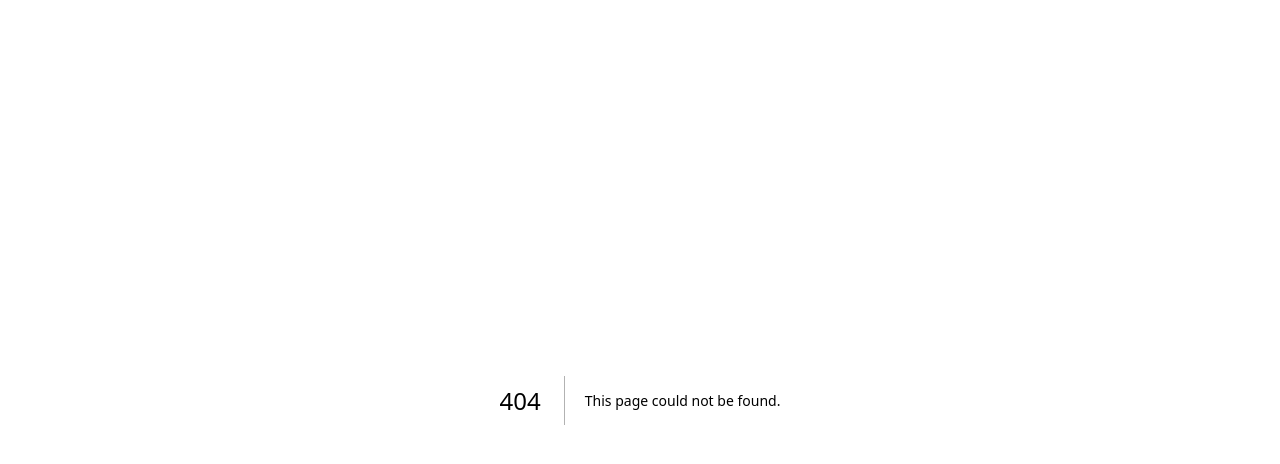
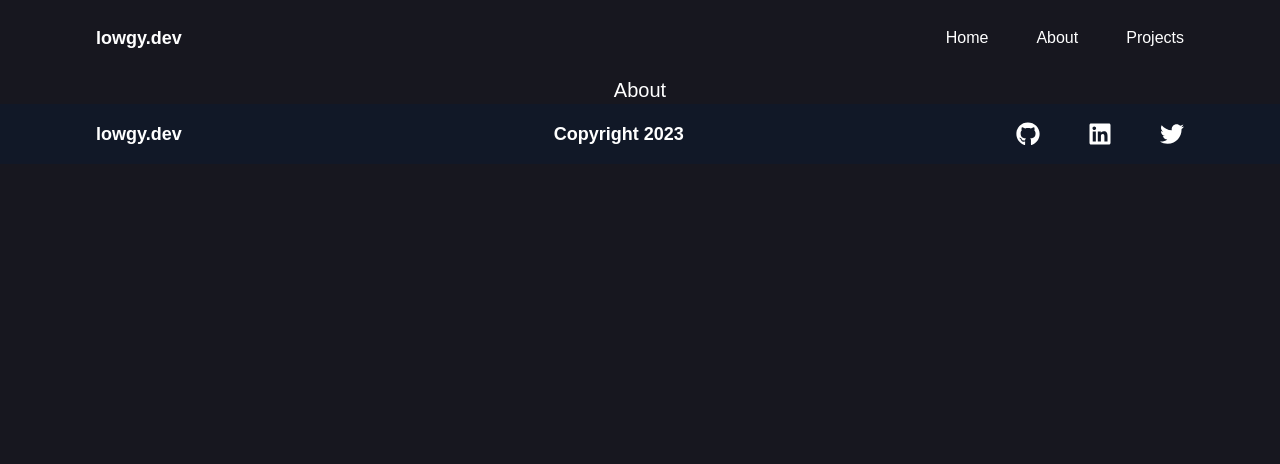
Before and after one commit to Lowgy/lowgy-dev, a Next.js app: page /about in a window 1280 px wide. Before the commit this address had no page. Shown: the top 464 px of the page. Built offline with nearby package versions, Linux system fonts and the light colour scheme.

Commit message:
Structure setup, Navbar/Footer, Home page started

```diff
--- /dev/null
+++ b/app/about/page.tsx
@@ -0,0 +1,7 @@
+export default function About() {
+  return (
+    <div className="flex justify-center">
+      <div className="text-xl">About</div>
+    </div>
+  );
+}
--- /dev/null
+++ b/app/components/footer.tsx
@@ -0,0 +1,27 @@
+import { FaGithub, FaLinkedin, FaTwitter } from 'react-icons/fa';
+export default function Footer() {
+  return (
+    <footer className="py-4 bg-gray-900">
+      <div className="container mx-auto px-8 md:px-14 lg:px-24 w-full">
+        <div className="flex flex-col md:flex-row justify-between items-center">
+          <div className="text-lg font-bold pr-10">lowgy.dev</div>
+          <div className="text-lg font-bold">Copyright 2023</div>
+          <div className="flex space-x-12 items-center">
+            <a href="">
+              {' '}
+              <FaGithub size={24} />{' '}
+            </a>
+            <a href="">
+              {' '}
+              <FaLinkedin size={24} />{' '}
+            </a>
+            <a href="">
+              {' '}
+              <FaTwitter size={24} />{' '}
+            </a>
+          </div>
+        </div>
+      </div>
+    </footer>
+  );
+}
--- /dev/null
+++ b/app/components/navbar.tsx
@@ -0,0 +1,28 @@
+export default function Navbar() {
+  return (
+    <header className="py-6">
+      <div className="container flex justify-between items-center mx-auto px-8 md:px-14 lg:px-24 w-full">
+        <div className="text-lg font-bold pr-10">lowgy.dev</div>
+        <div className="hidden md:flex space-x-12 items-center">
+          <a href="/">Home</a>
+          <a href="/about">About</a>
+          <a href="/projects">Projects</a>
+        </div>
+        <div className="md:hidden">
+          <svg
+            width="26"
+            height="18"
+            viewBox="0 0 26 18"
+            fill="none"
+            xmlns="http://www.w3.org/2000/svg"
+          >
+            <path
+              d="M13 17.5H0.25V14.6667H13V17.5ZM25.75 10.4167H0.25V7.58333H25.75V10.4167ZM25.75 3.33333H13V0.5H25.75V3.33333Z"
+              fill="white"
+            />
+          </svg>
+        </div>
+      </div>
+    </header>
+  );
+}
--- a/app/globals.css
+++ b/app/globals.css
@@ -1,110 +1,8 @@
 @tailwind base;
 @tailwind components;
 @tailwind utilities;
-:root {
-  --max-width: 1100px;
-  --border-radius: 12px;
-  --font-mono: ui-monospace, Menlo, Monaco, 'Cascadia Mono', 'Segoe UI Mono',
-    'Roboto Mono', 'Oxygen Mono', 'Ubuntu Monospace', 'Source Code Pro',
-    'Fira Mono', 'Droid Sans Mono', 'Courier New', monospace;
+@import url('https://fonts.googleapis.com/css2?family=Raleway:wght@500&display=swap');
 
-  --foreground-rgb: 0, 0, 0;
-  --background-start-rgb: 214, 219, 220;
-  --background-end-rgb: 255, 255, 255;
-
-  --primary-glow: conic-gradient(
-    from 180deg at 50% 50%,
-    #16abff33 0deg,
-    #0885ff33 55deg,
-    #54d6ff33 120deg,
-    #0071ff33 160deg,
-    transparent 360deg
-  );
-  --secondary-glow: radial-gradient(
-    rgba(255, 255, 255, 1),
-    rgba(255, 255, 255, 0)
-  );
-
-  --tile-start-rgb: 239, 245, 249;
-  --tile-end-rgb: 228, 232, 233;
-  --tile-border: conic-gradient(
-    #00000080,
-    #00000040,
-    #00000030,
-    #00000020,
-    #00000010,
-    #00000010,
-    #00000080
-  );
-
-  --callout-rgb: 238, 240, 241;
-  --callout-border-rgb: 172, 175, 176;
-  --card-rgb: 180, 185, 188;
-  --card-border-rgb: 131, 134, 135;
+.container {
+  width: 100%;
 }
-
-@media (prefers-color-scheme: dark) {
-  :root {
-    --foreground-rgb: 255, 255, 255;
-    --background-start-rgb: 0, 0, 0;
-    --background-end-rgb: 0, 0, 0;
-
-    --primary-glow: radial-gradient(rgba(1, 65, 255, 0.4), rgba(1, 65, 255, 0));
-    --secondary-glow: linear-gradient(
-      to bottom right,
-      rgba(1, 65, 255, 0),
-      rgba(1, 65, 255, 0),
-      rgba(1, 65, 255, 0.3)
-    );
-
-    --tile-start-rgb: 2, 13, 46;
-    --tile-end-rgb: 2, 5, 19;
-    --tile-border: conic-gradient(
-      #ffffff80,
-      #ffffff40,
-      #ffffff30,
-      #ffffff20,
-      #ffffff10,
-      #ffffff10,
-      #ffffff80
-    );
-
-    --callout-rgb: 20, 20, 20;
-    --callout-border-rgb: 108, 108, 108;
-    --card-rgb: 100, 100, 100;
-    --card-border-rgb: 200, 200, 200;
-  }
-}
-
-* {
-  box-sizing: border-box;
-  padding: 0;
-  margin: 0;
-}
-
-html,
-body {
-  max-width: 100vw;
-  overflow-x: hidden;
-}
-
-body {
-  color: rgb(var(--foreground-rgb));
-  background: linear-gradient(
-      to bottom,
-      transparent,
-      rgb(var(--background-end-rgb))
-    )
-    rgb(var(--background-start-rgb));
-}
-
-a {
-  color: inherit;
-  text-decoration: none;
-}
-
-@media (prefers-color-scheme: dark) {
-  html {
-    color-scheme: dark;
-  }
-}
--- a/app/head.tsx
+++ b/app/head.tsx
@@ -1,10 +1,10 @@
 export default function Head() {
   return (
     <>
-      <title>Create Next App</title>
+      <title>lowgy.dev</title>
       <meta content="width=device-width, initial-scale=1" name="viewport" />
       <meta name="description" content="Generated by create next app" />
       <link rel="icon" href="/favicon.ico" />
     </>
-  )
+  );
 }
--- a/app/layout.tsx
+++ b/app/layout.tsx
@@ -1,18 +1,20 @@
-import './globals.css'
+import './globals.css';
+import Navbar from './components/navbar';
+import Footer from './components/footer';
 
 export default function RootLayout({
   children,
 }: {
-  children: React.ReactNode
+  children: React.ReactNode;
 }) {
   return (
     <html lang="en">
-      {/*
-        <head /> will contain the components returned by the nearest parent
-        head.tsx. Find out more at https://beta.nextjs.org/docs/api-reference/file-conventions/head
-      */}
       <head />
-      <body>{children}</body>
+      <body className="bg-body font-raleway text-white">
+        <Navbar />
+        {children}
+        <Footer />
+      </body>
     </html>
-  )
+  );
 }
--- a/app/page.tsx
+++ b/app/page.tsx
@@ -1,91 +1,20 @@
-import Image from 'next/image'
-import { Inter } from '@next/font/google'
-import styles from './page.module.css'
-
-const inter = Inter({ subsets: ['latin'] })
+import Image from 'next/image';
 
 export default function Home() {
   return (
-    <main className={styles.main}>
-      <div className={styles.description}>
-        <p>
-          Get started by editing&nbsp;
-          <code className={styles.code}>app/page.tsx</code>
-        </p>
-        <div>
-          <a
-            href="https://vercel.com?utm_source=create-next-app&utm_medium=appdir-template&utm_campaign=create-next-app"
-            target="_blank"
-            rel="noopener noreferrer"
-          >
-            By{' '}
-            <Image
-              src="/vercel.svg"
-              alt="Vercel Logo"
-              className={styles.vercelLogo}
-              width={100}
-              height={24}
-              priority
-            />
-          </a>
-        </div>
+    <div className="flex flex-row justify-center">
+      <div className="flex flex-col justify-center">
+        <h1 className="text-3xl">Hi There! 👋</h1>
+        <h1 className="text-2xl">I&apos;m Logan Olson</h1>
       </div>
-
-      <div className={styles.center}>
+      <div className="flex flex-col justify-center">
         <Image
-          className={styles.logo}
-          src="/next.svg"
-          alt="Next.js Logo"
-          width={180}
-          height={37}
-          priority
+          src="/home-image.svg"
+          width={450}
+          height={450}
+          alt="Home image"
         />
-        <div className={styles.thirteen}>
-          <Image src="/thirteen.svg" alt="13" width={40} height={31} priority />
-        </div>
       </div>
-
-      <div className={styles.grid}>
-        <a
-          href="https://beta.nextjs.org/docs?utm_source=create-next-app&utm_medium=appdir-template&utm_campaign=create-next-app"
-          className={styles.card}
-          target="_blank"
-          rel="noopener noreferrer"
-        >
-          <h2 className={inter.className}>
-            Docs <span>-&gt;</span>
-          </h2>
-          <p className={inter.className}>
-            Find in-depth information about Next.js features and API.
-          </p>
-        </a>
-
-        <a
-          href="https://vercel.com/templates?framework=next.js&utm_source=create-next-app&utm_medium=appdir-template&utm_campaign=create-next-app"
-          className={styles.card}
-          target="_blank"
-          rel="noopener noreferrer"
-        >
-          <h2 className={inter.className}>
-            Templates <span>-&gt;</span>
-          </h2>
-          <p className={inter.className}>Explore the Next.js 13 playground.</p>
-        </a>
-
-        <a
-          href="https://vercel.com/new?utm_source=create-next-app&utm_medium=appdir-template&utm_campaign=create-next-app"
-          className={styles.card}
-          target="_blank"
-          rel="noopener noreferrer"
-        >
-          <h2 className={inter.className}>
-            Deploy <span>-&gt;</span>
-          </h2>
-          <p className={inter.className}>
-            Instantly deploy your Next.js site to a shareable URL with Vercel.
-          </p>
-        </a>
-      </div>
-    </main>
-  )
+    </div>
+  );
 }
--- /dev/null
+++ b/app/projects/page.tsx
@@ -0,0 +1,7 @@
+export default function Projects() {
+  return (
+    <div className="flex justify-center">
+      <div className="text-xl">Projects</div>
+    </div>
+  );
+}
--- a/package.json
+++ b/package.json
@@ -18,6 +18,7 @@
     "next": "13.1.4",
     "react": "18.2.0",
     "react-dom": "18.2.0",
+    "react-icons": "^4.7.1",
     "typescript": "4.9.4"
   },
   "devDependencies": {
--- a/tailwind.config.js
+++ b/tailwind.config.js
@@ -6,7 +6,15 @@ module.exports = {
     './components/**/*.{js,ts,jsx,tsx}',
   ],
   theme: {
-    extend: {},
+    extend: {
+      colors: {
+        body: '#17171F',
+      },
+      fontFamily: {
+        poppins: ['Poppins', 'sans-serif'],
+        raleway: ['Raleway', 'sans-serif'],
+      },
+    },
   },
   plugins: [],
 };
```
Also changed, not shown: public/home-image.svg (added), 1 other file (tests, documents, lock files or other folders).
